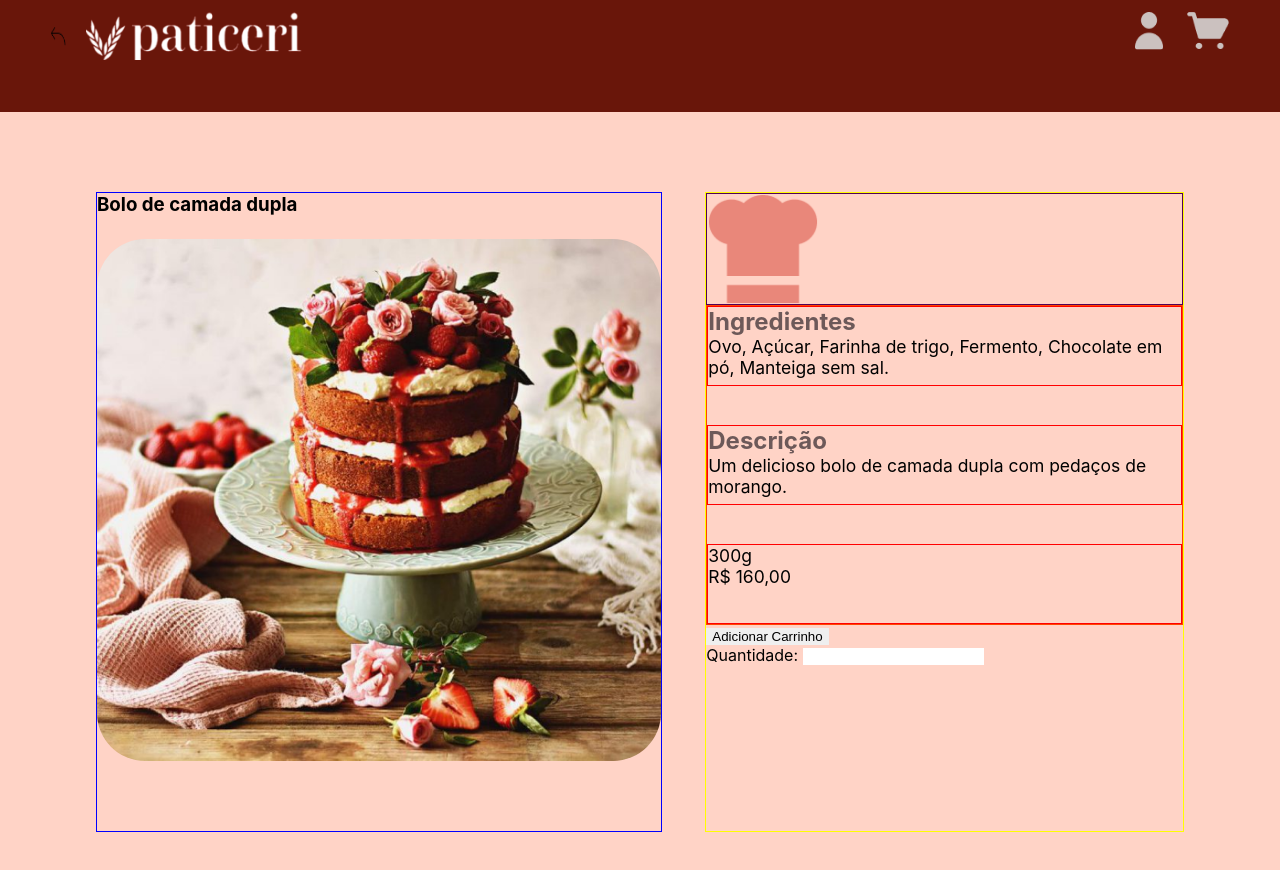
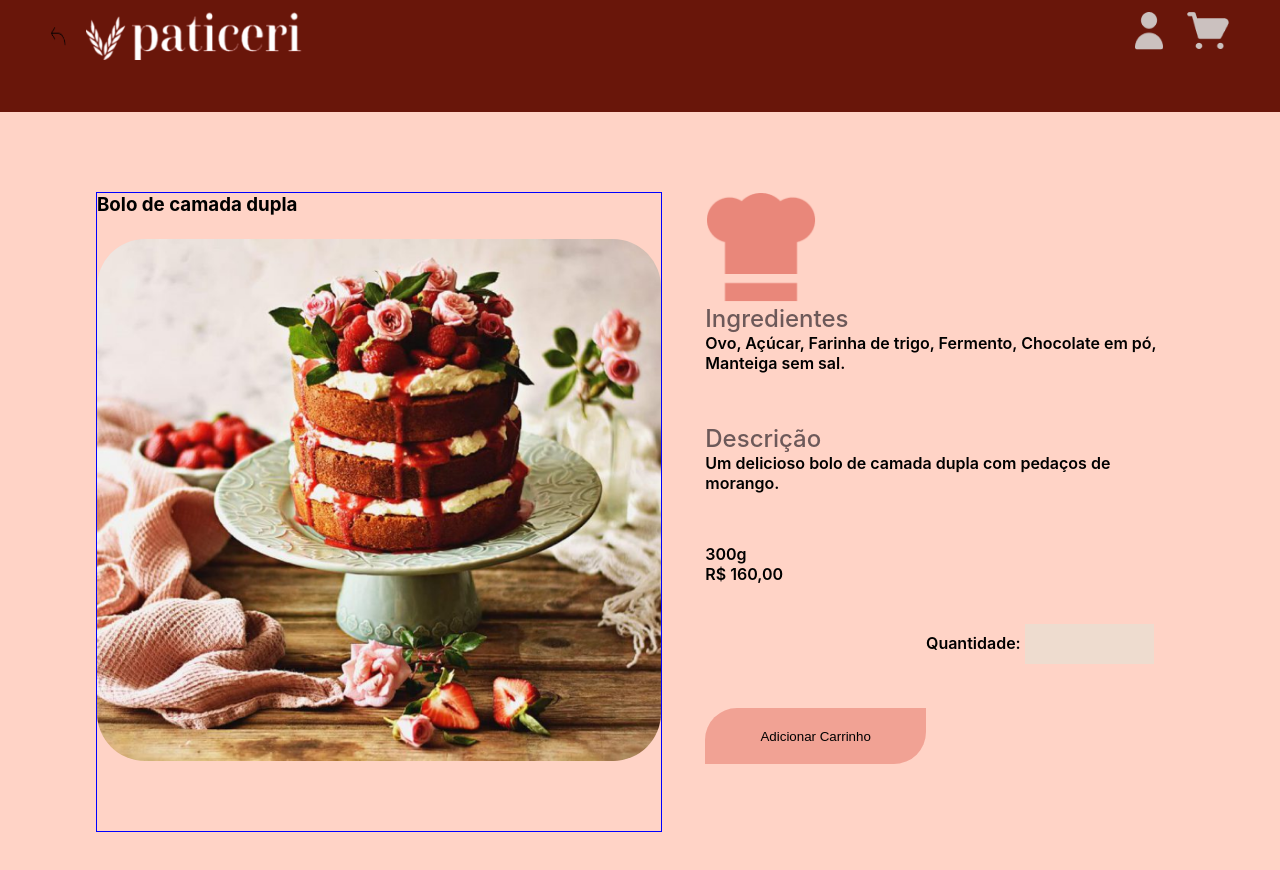
Before and after one commit to Johncarioca/TCC---doceria-, a React (Create React App) app in the folder site/: page /detalhesproduto in a window 1280 px wide. Shown: the top 870 px of the page. Built offline with nearby package versions, Linux system fonts and the light colour scheme.

Commit message:
tela de detalhe Produto:
hmtl e css 90% pronta

```diff
--- a/site/src/pages/usuario/detalhesProduto/index.js
+++ b/site/src/pages/usuario/detalhesProduto/index.js
@@ -59,12 +59,14 @@ export default function DetalhesProdutos(){
 
                                 <div className="bottão">
 
-                                    <div><button>Adicionar Carrinho</button></div>
+                                    <div className="bt">
+                                        <button>Adicionar Carrinho</button>
+                                    </div>
 
                                 </div>
                                 <div className="qtdInput">
 
-                                    <div>Quantidade: <input type="number" /></div>
+                                    <div className="a">Quantidade: <input type="number" /></div>
 
                                 </div>
                             </div>
--- a/site/src/pages/usuario/detalhesProduto/index.scss
+++ b/site/src/pages/usuario/detalhesProduto/index.scss
@@ -1,4 +1,4 @@
-.DetalhesProdutos{
+.DetalhesProdutos {
 
     display: flex;
     flex-direction: row;
@@ -9,7 +9,7 @@
     height: 50rem;
     background-color: #FFD3C6;
 
-    .sectionPrincipal{
+    .sectionPrincipal {
         display: flex;
         flex-direction: row;
         justify-content: space-between;
@@ -20,7 +20,7 @@
         height: 40rem;
         // border: solid 0.2px green;
 
-        .div1{
+        .div1 {
             display: flex;
             flex-direction: column;
             justify-content: space-between;
@@ -29,12 +29,13 @@
             height: 40rem;
 
             border: solid 0.2px blue;
-            .gmi{
+
+            .gmi {
                 // border: solid 0.2px blue;
                 width: 100%;
                 height: 37rem;
 
-                .g{
+                .g {
                     width: 100%;
                     max-height: 38rem;
                     border-radius: 3rem;
@@ -42,7 +43,8 @@
 
             }
         }
-        .div2{
+
+        .div2 {
             display: flex;
             flex-direction: column;
             justify-content: space-between;
@@ -50,22 +52,22 @@
 
             width: 44%;
             height: 40rem;
-            border: solid 0.2px yellow;
+            // border: solid 0.2px yellow;
 
-            .chapeu{
+            .chapeu {
                 width: 100%;
                 height: 7rem;
 
-                border: solid 0.2px rgb(80, 1, 88);
+                // border: solid 0.2px rgb(80, 1, 88);
 
-                .chefe{
+                .chefe {
                     max-width: 25%;
                     max-width: 7rem;
                 }
             }
 
-            .divTextos{
-                border: solid 0.2px orangered;
+            .divTextos {
+                // border: solid 0.2px orangered;
 
                 display: flex;
                 flex-direction: column;
@@ -73,22 +75,75 @@
                 width: 100%;
                 height: 20rem;
 
-                .tt{
-                    border: solid 0.2px rgb(255, 0, 0);
+                .tt {
+                    // border: solid 0.2px rgb(255, 0, 0);
 
                     width: 100%;
                     height: 5rem;
 
-                    h1{
+                    h1 {
                         font-size: x-large;
                         color: #6D5959;
-                    }
-                    P{
-                        color: black;
-                        font-size: 17.5px;
-                        // font-family: inter;
+                        font-weight: 500;
+                        //font-family: inter;
+
                     }
 
+                    P {
+                        color: black;
+                        font-size: 16px;
+                        font-weight: 600;
+                    }
+
+                }
+            }
+
+            .botãoInput {
+                display: flex;
+                flex-direction: row;
+                justify-content: space-between;
+                width: 100%;
+                height: 9rem;
+                // border: solid 0.2px rgb(80, 1, 88);
+
+
+                .bottão {
+                    display: flex;
+                    flex-direction: row;
+                    align-items: center;
+                    width: 50%;
+                    height: 9rem;
+                    padding-top: 5rem;
+
+                    .bt {
+
+                        display: flex;
+                        flex-direction: row;
+                        align-items: center;
+                        justify-content: center ;
+                        width: 100%;
+                        height: 3.5rem;
+                        // background-color: #e9877aa4;
+                        // border-radius: 2rem 0rem 2rem 0rem;
+
+
+                        button{
+                            background-color: #e9877aa4;
+                            width: 100%;
+                            height: 3.5rem;
+                            border-radius: 2rem 0rem 2rem 0rem;
+                        }
+                    }
+                }
+
+                input{
+                    width: 50%;
+                    height: 2.5rem;
+                    background-color: #EEDCCF;
+
+                }
+                .a{
+                    font-weight: 600;
                 }
             }
 
```
